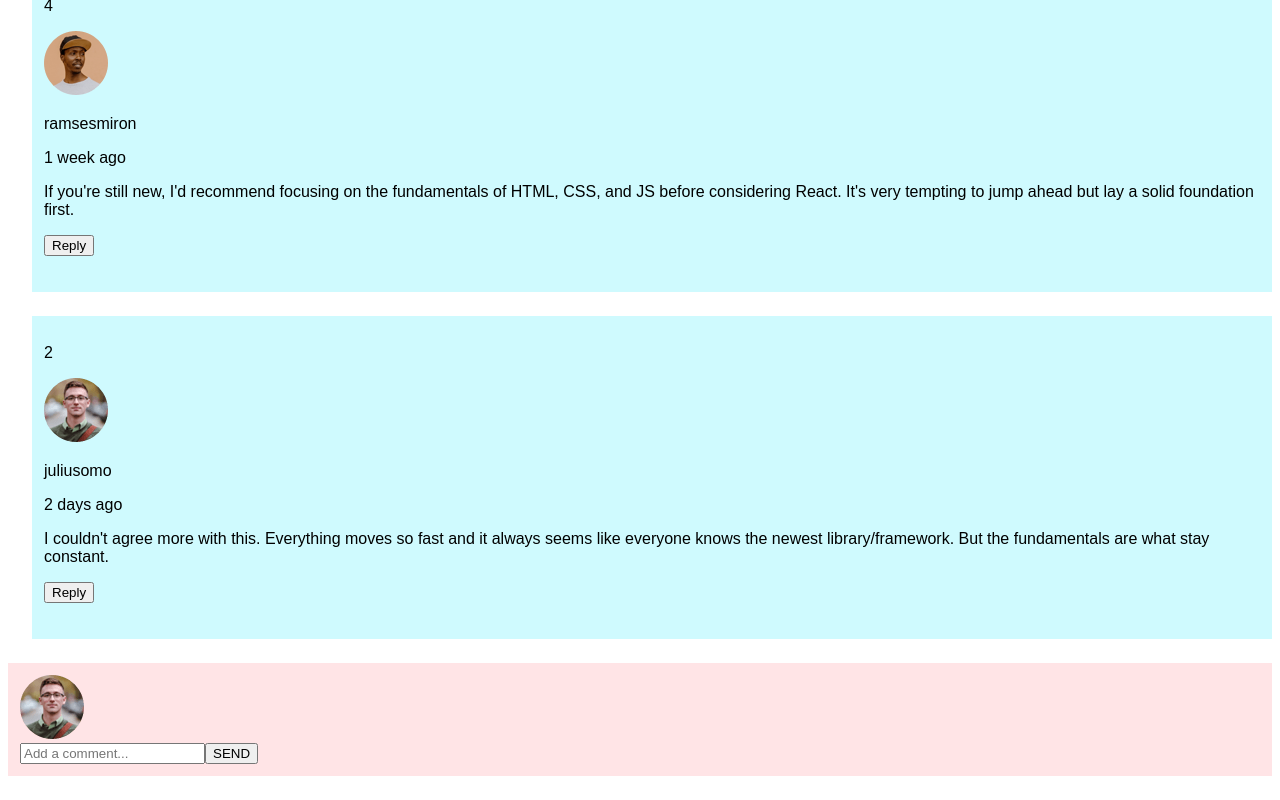
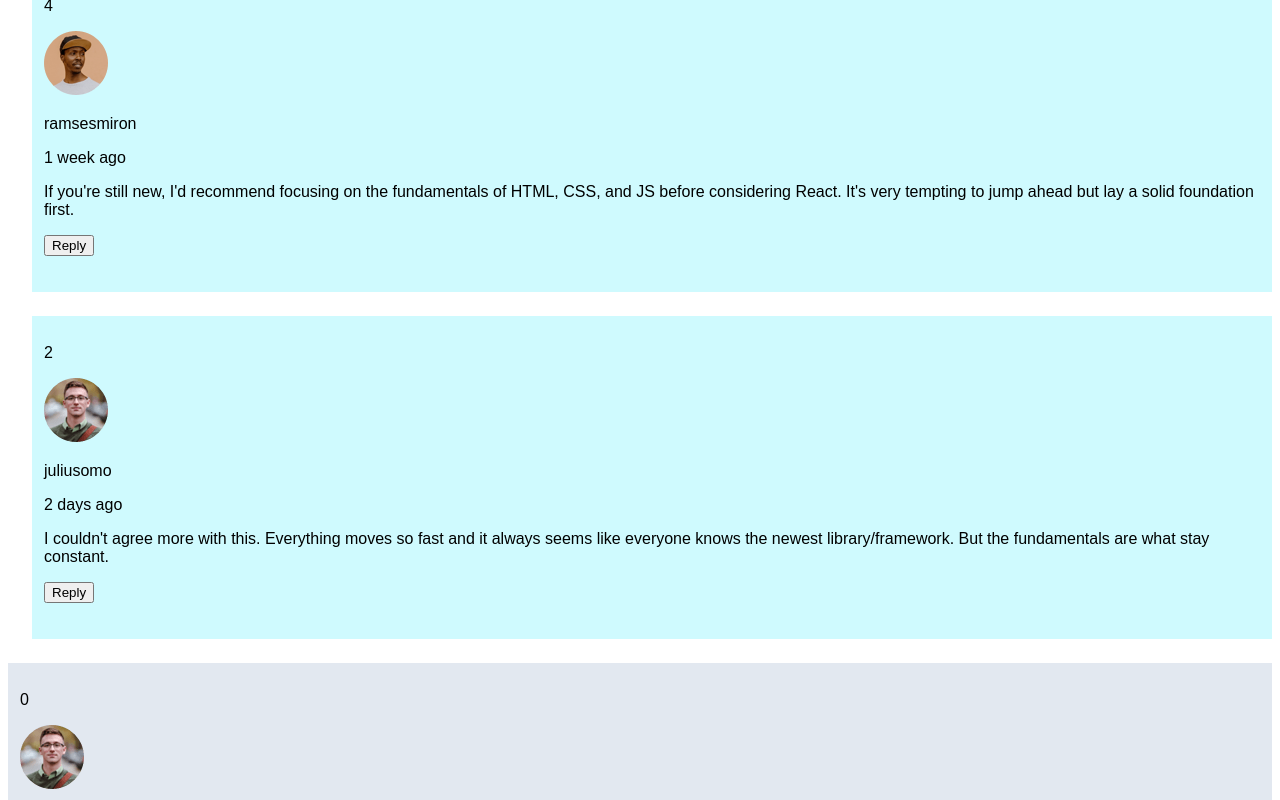
Before and after one commit to philval/react-typescript-comments-component, a React (Create React App) app: page / in a window 1280 px wide. Both pictures are taken after typing "Sample" into the empty fields and a click on the button "SEND". Shown: the part 805-1605 px from the top of the page. Built offline with nearby package versions, Linux system fonts and the light colour scheme.

Commit message:
Implement addNewComment form

```diff
--- a/src/components/Comments.tsx
+++ b/src/components/Comments.tsx
@@ -9,12 +9,13 @@ const sleep = (ms: number) => new Promise((resolve) => setTimeout(resolve, ms));
 
 export default function Comments(): JSX.Element {
   const [loading, setLoading] = useState<boolean>(false);
-  const [data, setData] = useState<Array<IComments>>([]);
+  const [comments, setComments] = useState<Array<IComments>>([]);
 
   useEffect(() => {
     const fetchData = async () => {
       try {
         await sleep(1000);
+        // could fail in many modes, and would need error handling
         const res = await fetch("./data.json", {
           headers: {
             "Content-Type": "application/json",
@@ -23,7 +24,7 @@ export default function Comments(): JSX.Element {
         });
 
         const data = await res.json();
-        setData(data);
+        setComments(data);
       } catch (error) {
         console.log(error);
       } finally {
@@ -39,15 +40,37 @@ export default function Comments(): JSX.Element {
     return <div>Loading...</div>;
   }
 
+  function addNewComment(comment: string): void {
+
+    const newComment: IComment = {
+      id: Date.now(), // milliseconds, not necessarily unique
+      content: comment,
+      createdAt: "today", // TODO use UNIX timestamp
+      score: 0,
+      "user": {
+        "image": {
+          "png": "./images/avatars/image-juliusomo.png",
+          "webp": "./images/avatars/image-juliusomo.webp"
+        },
+        "username": "juliusomo"
+      },
+      "replies": []
+    }
+
+    setComments((prevComments: IComments[]): IComments[] => {
+      return [{ ...prevComments[0], comments: [...prevComments[0].comments, newComment] }];
+    });
+  }
+
   return (
     <>
       <div>
-        {data.length !== 0 &&
-          data[0].comments.map((comment: IComment) => (
+        {comments.length !== 0 &&
+          comments[0].comments.map((comment: IComment) => (
             <Comment key={comment.id} comment={comment} />
           ))}
       </div>
-      <NewCommentForm />
+      <NewCommentForm addNewComment={addNewComment} />
     </>
   );
 }
--- a/src/components/NewCommentForm.tsx
+++ b/src/components/NewCommentForm.tsx
@@ -1,16 +1,16 @@
-import { useState } from "react";
+import React, { useState } from "react";
 
-export default function NewCommentForm(): JSX.Element {
+export default function NewCommentForm({addNewComment}: {addNewComment: (comment: string) => void}): JSX.Element {
   const [newComment, setNewComment] = useState<string>("");
 
   const handleChange = (e: React.ChangeEvent<HTMLInputElement>) => {
     setNewComment(e.target.value);
   };
 
+
   const handleSubmit = (e: React.FormEvent<HTMLFormElement>) => {
     e.preventDefault();
-    // TODO update state via reducer
-    setNewComment("");
+    addNewComment(newComment)
   };
 
   return (
```
